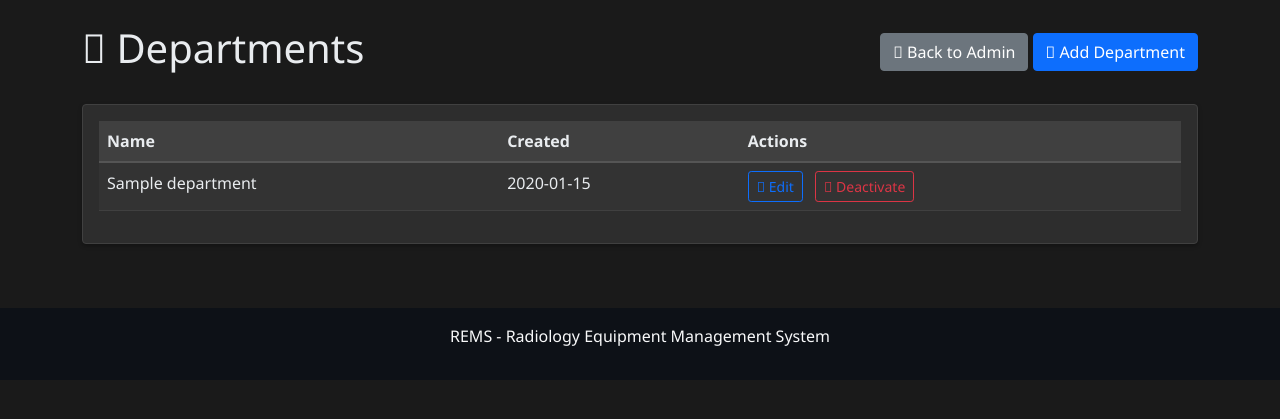
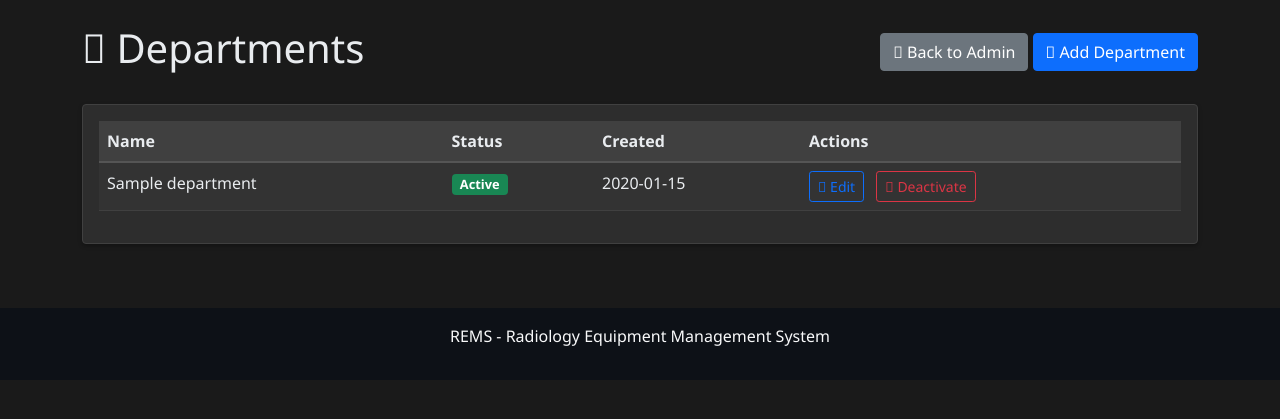
Before and after one commit to nickbevins/rems, a Flask app: page /admin/departments in a window 1280 px wide. Shown: the part 57-476 px from the top of the page. Run offline with Flask 3, Linux system fonts and the light colour scheme; a user stored in the database is signed in; tables that the repository leaves empty hold one stand-in row (values such as "Sample post"); some libraries are stand-ins or nearby versions.

Commit message:
update department admin area to show deactivated departmetns

```diff
--- a/app.py
+++ b/app.py
@@ -4046,7 +4046,7 @@ def admin_delete_equipment_subclass(subclass_id):
 @login_required
 @admin_required
 def admin_departments():
-    departments = Department.query.filter_by(is_active=True).order_by(Department.name).all()
+    departments = Department.query.order_by(Department.name).all()
     return render_template('admin_departments.html', departments=departments)
 
 @app.route('/admin/departments/add', methods=['GET', 'POST'])
@@ -4103,6 +4103,16 @@ def admin_delete_department(dept_id):
     dept.is_active = False
     db.session.commit()
     flash('Department deactivated', 'success')
+    return redirect(url_for('admin_departments'))
+
+@app.route('/admin/departments/<int:dept_id>/activate', methods=['POST'])
+@login_required
+@admin_required
+def admin_activate_department(dept_id):
+    dept = Department.query.get_or_404(dept_id)
+    dept.is_active = True
+    db.session.commit()
+    flash('Department activated', 'success')
     return redirect(url_for('admin_departments'))
 
 @app.route('/admin/facilities')
--- a/templates/admin_departments.html
+++ b/templates/admin_departments.html
@@ -25,16 +25,25 @@
                             <thead>
                                 <tr>
                                     <th>Name</th>
+                                    <th>Status</th>
                                     <th>Created</th>
                                     <th>Actions</th>
                                 </tr>
                             </thead>
                             <tbody>
                                 {% for dept in departments %}
-                                <tr>
+                                <tr class="{{ '' if dept.is_active else 'table-secondary text-muted' }}">
                                     <td>{{ dept.name }}</td>
+                                    <td>
+                                        {% if dept.is_active %}
+                                            <span class="badge bg-success">Active</span>
+                                        {% else %}
+                                            <span class="badge bg-secondary">Inactive</span>
+                                        {% endif %}
+                                    </td>
                                     <td>{{ dept.created_at.strftime('%Y-%m-%d') if dept.created_at else 'N/A' }}</td>
                                     <td>
+                                        {% if dept.is_active %}
                                             <a href="{{ url_for('admin_edit_department', dept_id=dept.id) }}" class="btn btn-sm btn-outline-primary me-2">
                                                 <i class="fas fa-edit"></i> Edit
                                             </a>
@@ -42,9 +51,17 @@
                                                   style="display: inline;"
                                                   onsubmit="return confirm('Are you sure you want to deactivate this department?')">
                                                 <button type="submit" class="btn btn-sm btn-outline-danger">
-                                                <i class="fas fa-trash"></i> Deactivate
+                                                    <i class="fas fa-ban"></i> Deactivate
                                                 </button>
                                             </form>
+                                        {% else %}
+                                            <form method="POST" action="{{ url_for('admin_activate_department', dept_id=dept.id) }}"
+                                                  style="display: inline;">
+                                                <button type="submit" class="btn btn-sm btn-outline-success">
+                                                    <i class="fas fa-check"></i> Activate
+                                                </button>
+                                            </form>
+                                        {% endif %}
                                     </td>
                                 </tr>
                                 {% endfor %}
```
Lines whose indentation alone changed are shown as unchanged.
